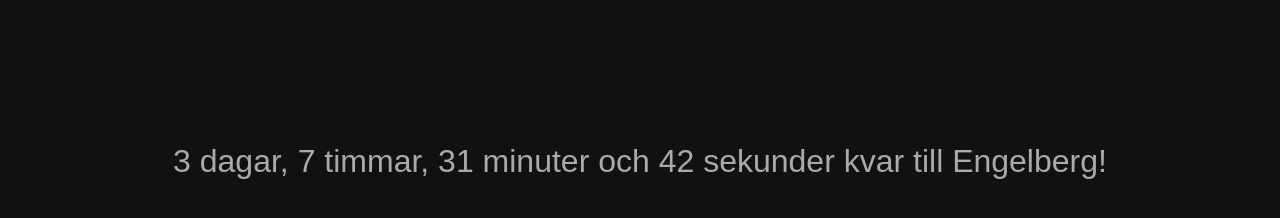
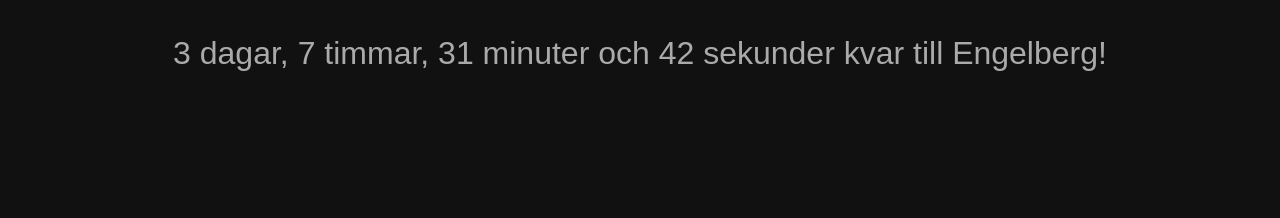
Before and after one commit to hugohaggmark/erekonfa, a website: page public/index.html in a window 1280 px wide. Shown: the part 372-590 px from the top of the page. Drawn offline with nearby package versions, Linux system fonts and the light colour scheme; files that its build step writes are made by us from their sources; files whose address does not match are found by name.

Commit message:
fixed styling

```diff
--- a/static/css/erekonfa.css
+++ b/static/css/erekonfa.css
@@ -35,7 +35,7 @@
 .tid {
     color: #aaa;
     margin: 0;
-    margin-top: 100pt;
+    margin-top: 2%;
     padding: 0;
     padding-top: 1%;
     text-align: center;
```
